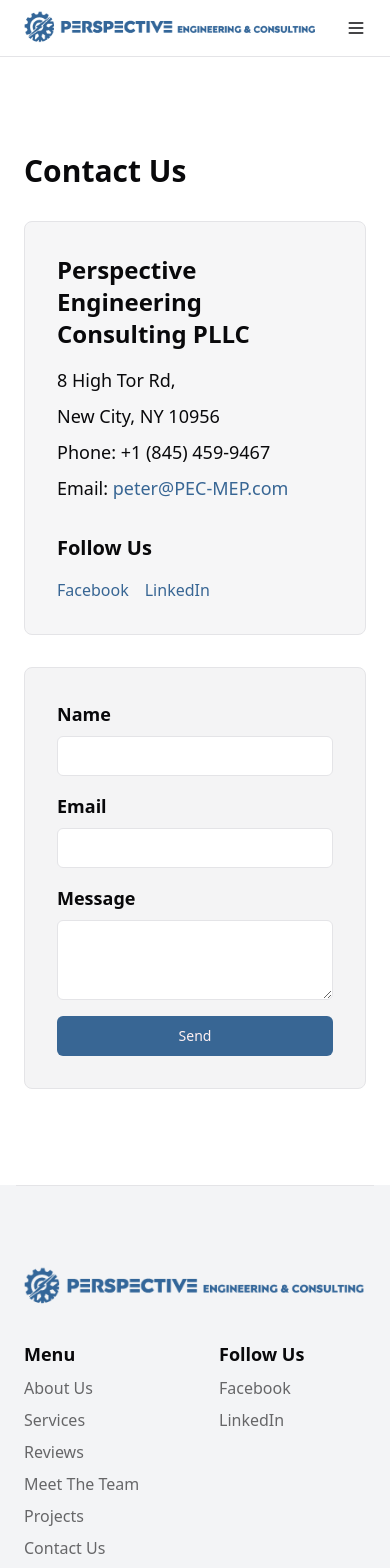
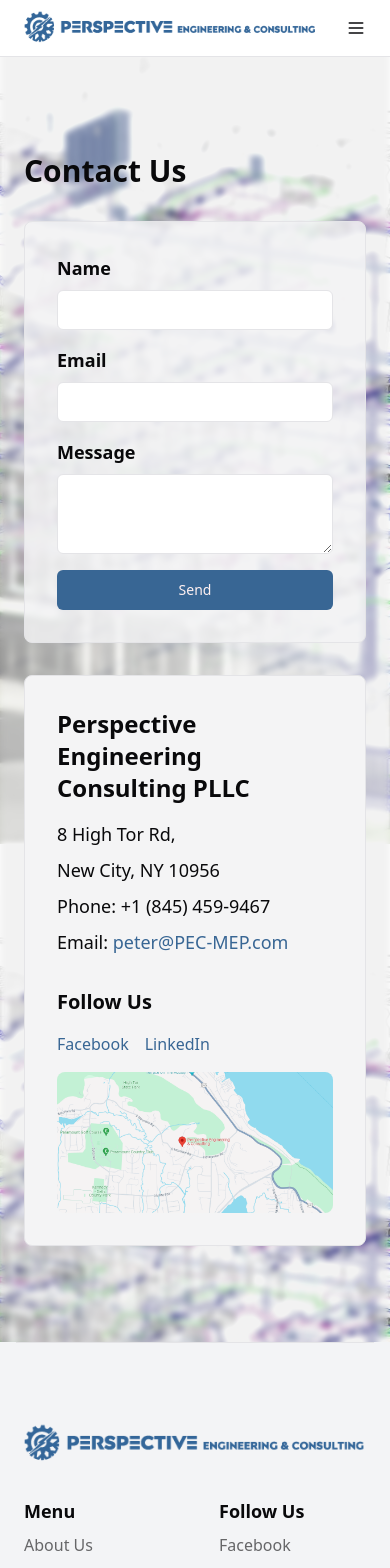
Before and after one commit to anthonyyoussef01/PerspectiveEngineering, a React (Vite) app: page /contact in a window 390 px wide. Shown: the top 1568 px of the page. Built offline with nearby package versions, Linux system fonts and the light colour scheme.

Commit message:
Home Page Updates:
- increased icon sizes
- updated social links
- made responsiveness updates

```diff
--- a/src/components/Footer.tsx
+++ b/src/components/Footer.tsx
@@ -87,7 +87,7 @@
                     <div>
                         <a
                             rel="noreferrer noopener"
-                            href="#"
+                            href="https://www.facebook.com/profile.php?id=61560803636778"
                             className="opacity-60 hover:opacity-100"
                         >
                             Facebook
@@ -97,7 +97,7 @@
                     <div>
                         <a
                             rel="noreferrer noopener"
-                            href="#"
+                            href="https://www.linkedin.com/in/peterashayapepmp/"
                             className="opacity-60 hover:opacity-100"
                         >
                             LinkedIn
--- a/src/components/HeroCards.tsx
+++ b/src/components/HeroCards.tsx
@@ -21,22 +21,23 @@
         </CardHeader>
 
         <CardContent className="flex flex-row gap-1">
-          <img src="/bld.jpg" alt="BLD" className="size-5 md:size-6 rounded"/>
-          <img src="/blowdryer.jpg" alt="" className="size-5 md:size-6 rounded"/>
-          <img src="/cad.jpg" alt="AutoCad" className="size-5 md:size-6 rounded"/>
-          <img src="/hap-v6.jpg" alt="HAP v6" className="size-5 md:size-6 rounded"/>
-          <img src="/i360.jpg" alt="I 360" className="size-5 md:size-6 rounded"/>
-          <img src="/k-select.jpg" alt="K-Select" className="size-5 md:size-6 rounded"/>
-          <img src="/lg.jpg" alt="LG" className="size-5 md:size-6 rounded"/>
-          <img src="/mcquay.jpg" alt="McQuay" className="size-5 md:size-6 rounded"/>
-          <img src="/rvt.jpg" alt="RVT" className="size-5 md:size-6 rounded"/>
-          <img src="/titus.jpg" alt="Titus Teams Selection" className="size-5 md:size-6 rounded"/>
+          <img src="/bld.jpg" alt="BLD" className="size-5 md:size-7 rounded"/>
+          <img src="/rvt.jpg" alt="RVT" className="size-5 md:size-7 rounded"/>
+          <img src="/cad.jpg" alt="AutoCad" className="size-5 md:size-7 rounded"/>
+          <img src="/i360.jpg" alt="I 360" className="size-5 md:size-7 rounded"/>
+          <img src="/blowdryer.jpg" alt="" className="size-5 md:size-7 rounded"/>
+          <img src="/hap-v6.jpg" alt="HAP v6" className="size-5 md:size-7 rounded"/>
+          <img src="/k-select.jpg" alt="K-Select" className="size-5 md:size-7 rounded"/>
+          <img src="/lg.jpg" alt="LG" className="size-5 md:size-7 rounded"/>
+          <img src="/mcquay.jpg" alt="McQuay" className="size-5 md:size-7 rounded"/>
+          <img src="/titus.jpg" alt="Titus Teams Selection" className="size-5 md:size-7 rounded"/>
+          <img src="/diamond-builder.jpg" alt="DiamondBuilder" className="size-5 md:size-7 rounded"/>
         </CardContent>
       </Card>
 
       {/* Team */}
       <Card
-          className="absolute right-[20px] top-4 w-72 flex flex-col justify-center items-center drop-shadow-xl shadow-black/10 dark:shadow-white/10">
+          className="absolute right-[71px] top-4 w-60 flex flex-col justify-center items-center drop-shadow-xl shadow-black/10 dark:shadow-white/10">
         <CardHeader className="mt-8 flex justify-center items-center pb-2">
           <img
             src="/peter.jpg"
--- a/src/components/Navbar.tsx
+++ b/src/components/Navbar.tsx
@@ -61,12 +61,20 @@
               className="ml-2 font-bold text-xl flex"
               draggable={false}
             >
-              <img
-                src="/header-logo.png"
-                alt="Perspective Engineering & Consulting"
-                className="h-9 w-auto"
-                draggable={false}
+              <div>
+                <img
+                    src="/header-logo.png"
+                    alt="Perspective Engineering & Consulting"
+                    className="h-9 w-auto block md:hidden lg:block"
+                    draggable={false}
                 />
+                <img
+                    src="/logo.png"
+                    alt="Perspective Engineering & Consulting"
+                    className="h-9 w-auto hidden md:block lg:hidden"
+                    draggable={false}
+                />
+              </div>
             </a>
           </NavigationMenuItem>
 
--- a/src/components/Team.tsx
+++ b/src/components/Team.tsx
@@ -118,7 +118,7 @@
       <p className="mt-4 mb-10 text-xl text-muted-foreground">
       </p>
 
-      <div className="flex flex-row gap-8">
+      <div className="flex gap-8 flex-col md:flex-row">
         {/*{teamList.map(*/}
         {/*  ({ imageUrl, name, position, socialNetworks }: TeamProps) => (*/}
         {/*    <Card*/}
--- a/src/index.css
+++ b/src/index.css
@@ -47,13 +47,6 @@
 }
 
 @media (max-width: 1024px) {
-  body {
-    background: none;
-  }
-  body::before {
-    display: none;
-  }
-
   .shadow {
     top: 70px;
   }
--- a/src/pages/Contact.tsx
+++ b/src/pages/Contact.tsx
@@ -18,44 +18,14 @@
   return (
       <div className="container py-24 sm:py-32">
         <h1 className="text-3xl md:text-4xl font-bold mb-8">Contact Us</h1>
-      <div className="bg-muted/80 border rounded-lg p-8">
-        <h2 className="text-2xl font-bold mb-4">Perspective Engineering Consulting PLLC</h2>
-        <p className="text-lg mb-2">8 High Tor Rd,</p>
-        <p className="text-lg mb-2">New City, NY 10956</p>
-        <p className="text-lg mb-2">Phone: +1 (845) 459-9467</p>
-        <p className="text-lg mb-2">
-          Email: <a href="mailto:peter@PEC-MEP.com" className="text-primary hover:underline">peter@PEC-MEP.com</a>
-        </p>
-        <div className="mt-8">
-          <h3 className="text-xl font-bold mb-4">Follow Us</h3>
-          <div className="flex gap-4">
-            <a
-              rel="noreferrer noopener"
-              href="https://www.facebook.com/profile.php?id=61560803636778"
-              target="_blank"
-              className="text-primary hover:underline"
-            >
-              Facebook
-            </a>
-            <a
-              rel="noreferrer noopener"
-              href="https://www.linkedin.com/in/peterashayapepmp/"
-              target="_blank"
-              className="text-primary hover:underline"
-            >
-              LinkedIn
-            </a>
-          </div>
-        </div>
-      </div>
 
         <form
             name="contact"
             method="POST"
             data-netlify="true"
-        className="mt-8 bg-muted border rounded-lg p-8"
+            className="mt-8 mb-8 bg-muted/80 border rounded-lg p-8"
         >
-        <input type="hidden" name="form-name" value="contact" />
+          <input type="hidden" name="form-name" value="contact"/>
           <div className="mb-4">
             <label className="block text-lg font-bold mb-2" htmlFor="name">Name</label>
             <Input
@@ -93,6 +63,44 @@
           </div>
           <Button type="submit" className="w-full">Send</Button>
         </form>
+
+        <div className="bg-muted border rounded-lg p-8 flex flex-col md:flex-row gap-4 lg:gap-16">
+          <div className="min-w-52">
+            <h2 className="text-2xl font-bold mb-4">Perspective Engineering Consulting PLLC</h2>
+            <p className="text-lg mb-2">8 High Tor Rd,</p>
+            <p className="text-lg mb-2">New City, NY 10956</p>
+            <p className="text-lg mb-2">Phone: +1 (845) 459-9467</p>
+            <p className="text-lg mb-2">
+              Email: <a href="mailto:peter@PEC-MEP.com" className="text-primary hover:underline">peter@PEC-MEP.com</a>
+            </p>
+            <div className="mt-8">
+              <h3 className="text-xl font-bold mb-4">Follow Us</h3>
+              <div className="flex gap-4">
+                <a
+                    rel="noreferrer noopener"
+                    href="https://www.facebook.com/profile.php?id=61560803636778"
+                    target="_blank"
+                    className="text-primary hover:underline"
+                >
+                  Facebook
+                </a>
+                <a
+                    rel="noreferrer noopener"
+                    href="https://www.linkedin.com/in/peterashayapepmp/"
+                    target="_blank"
+                    className="text-primary hover:underline"
+                >
+                  LinkedIn
+                </a>
+              </div>
+            </div>
+          </div>
+          <img
+              className="object-cover rounded-lg md:max-w-72
+              "
+              src="/map.png"
+          />
+        </div>
       </div>
   );
 };
```
Also changed, not shown: public/diamond-builder.jpg (added), public/map.png (added). Lines whose indentation alone changed are shown as unchanged.
